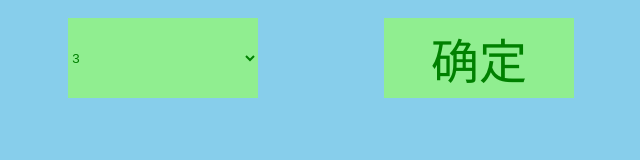
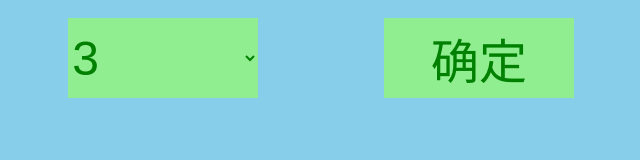
Before and after one commit to gyr66/Numbers, a Vue app: page / in a window 1280 px wide. Shown: the top 160 px of the page, without its empty margins (319-959 px from the left). Built offline with nearby package versions, Linux system fonts and the light colour scheme.

Commit message:
update Selector.vue

```diff
--- a/src/components/Selector.vue
+++ b/src/components/Selector.vue
@@ -50,6 +50,7 @@ export default {
   width: 30%;
   background-color: lightgreen;
   color: green;
+  font-size: xxx-large;
 }
 
 </style>
```
